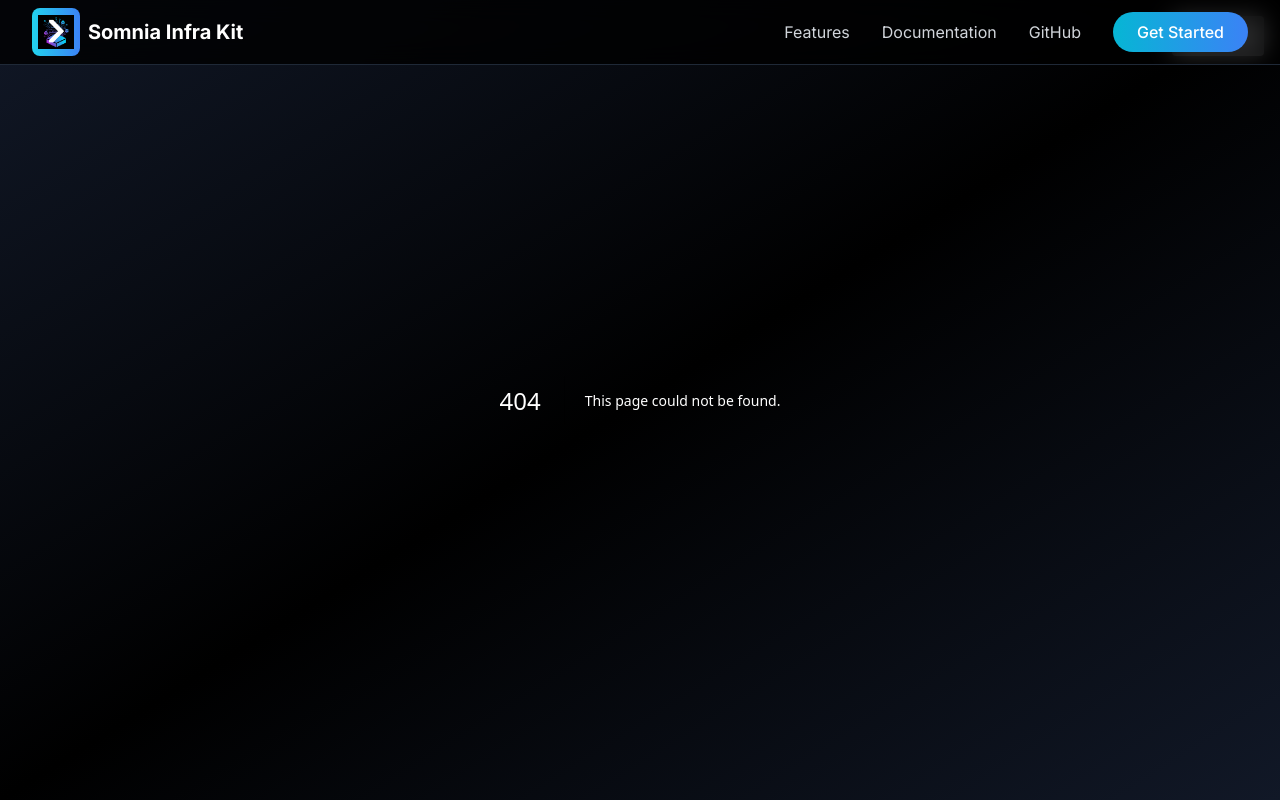
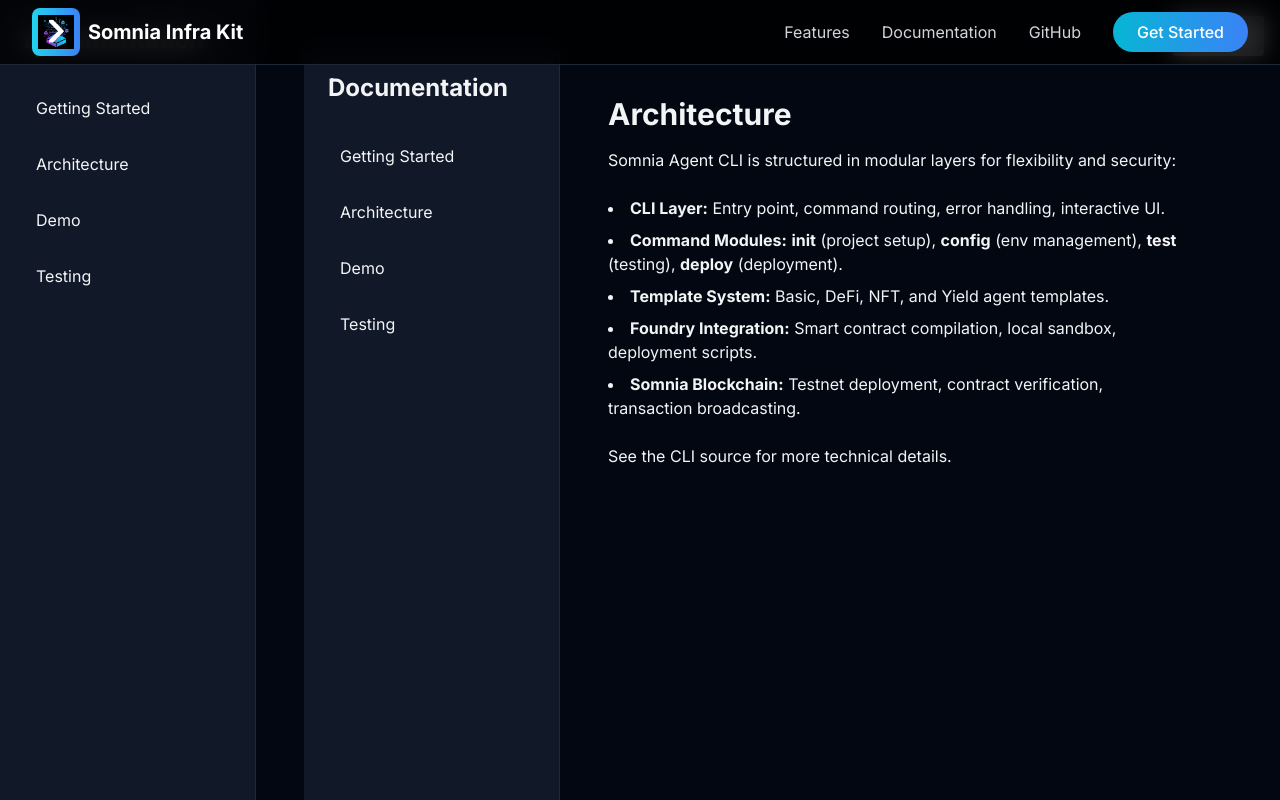
Before and after one commit to Psianturi/somnia-infrakit-website, a Next.js app: page /documentation/architecture in a window 1280 px wide. Before the commit this address had no page. Shown: the top 800 px of the page. Built offline with nearby package versions, Linux system fonts and the light colour scheme.

Commit message:
fix: documentation layout scroll and content cutoff issue

```diff
--- a/app/documentation/demo.tsx
+++ b/app/documentation/demo/page.tsx
@@ -1,4 +1,4 @@
-import DocsLayout from './layout';
+import DocsLayout from '../layout';
 
 export default function Demo() {
   return (
--- a/app/documentation/getting-started.tsx
+++ b/app/documentation/getting-started/page.tsx
@@ -1,4 +1,4 @@
-import DocsLayout from './layout';
+import DocsLayout from '../layout';
 
 export default function GettingStarted() {
   return (
--- a/app/documentation/layout.tsx
+++ b/app/documentation/layout.tsx
@@ -20,7 +20,7 @@
           ))}
         </nav>
       </aside>
-      <main className="flex-1 p-6 md:p-12 max-w-3xl mx-auto">
+      <main className="flex-1 p-6 md:p-12 overflow-auto">
         {children}
       </main>
     </div>
--- a/app/documentation/testing.tsx
+++ b/app/documentation/testing/page.tsx
@@ -1,4 +1,4 @@
-import DocsLayout from './layout';
+import DocsLayout from '../layout';
 
 export default function Testing() {
   return (
```
Also changed, not shown: app/documentation/architecture/page.tsx (renamed from app/documentation/architecture.tsx).
